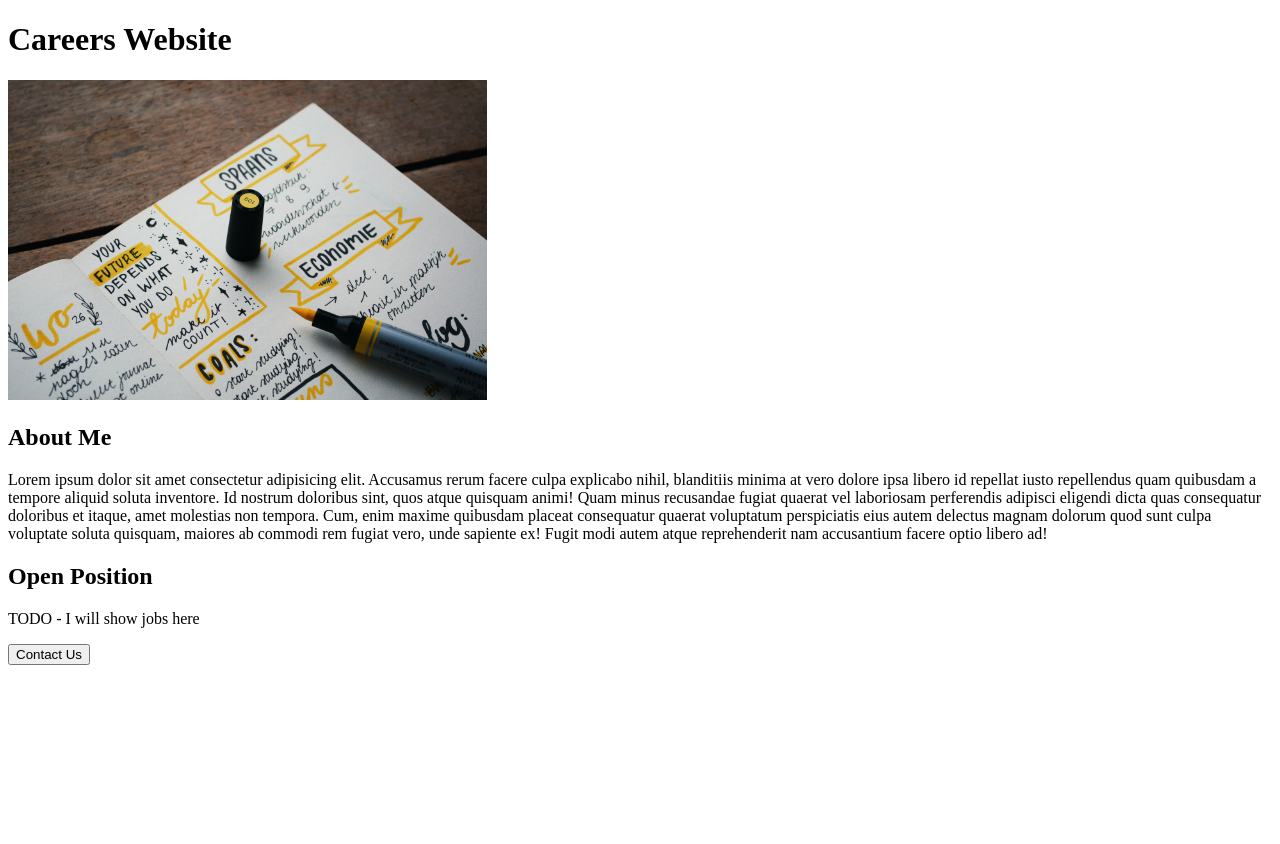
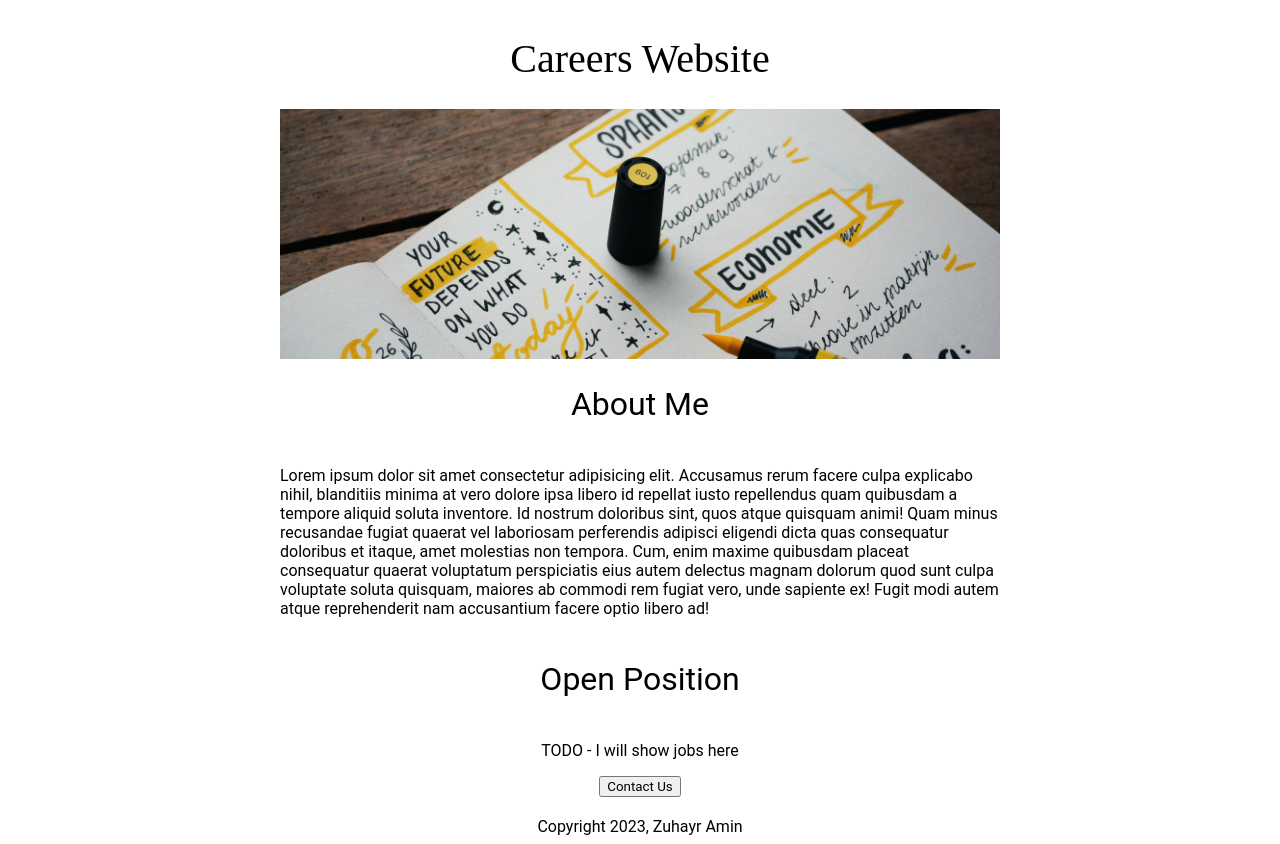
Before and after one commit to zuhayramin/careers-website, a Flask app: page / in a window 1280 px wide. Before the commit the page ends 665 px from the top, so only its background shows below. Run offline with Flask 3, Linux system fonts and the light colour scheme.

Commit message:
Add basic CSS styling

```diff
--- a/templates/home.html
+++ b/templates/home.html
@@ -3,32 +3,73 @@
     <head>
         <meta charset="UTF-8" />
         <meta name="viewport" content="width=device-width, initial-scale=1.0" />
+        <link rel="stylesheet" href="style.css" />
         <title>Careers Website</title>
+        <style>
+            * {
+                font-family: Roboto;
+            }
+
+            h1 {
+                font-size: 40px;
+                font-weight: normal;
+                text-align: center;
+            }
+
+            #banner-img {
+                width: 100%;
+                height: 250px;
+                object-fit: cover;
+            }
+
+            h2 {
+                font-size: 32px;
+                font-weight: normal;
+            }
+
+            #container {
+                display: flex;
+                flex-direction: column;
+                justify-content: center;
+                align-items: center;
+                max-width: 720px;
+            }
+
+            footer {
+                margin-top: 20px;
+            }
+        </style>
     </head>
     <body>
+        <div id="container">
             <h1>Careers Website</h1>
             <img
+                id="banner-img"
                 src="../static/banner.jpg"
                 alt="Motivational Image"
                 height="320px" />
 
             <h2>About Me</h2>
-        <p>
-            Lorem ipsum dolor sit amet consectetur adipisicing elit. Accusamus
-            rerum facere culpa explicabo nihil, blanditiis minima at vero dolore
-            ipsa libero id repellat iusto repellendus quam quibusdam a tempore
-            aliquid soluta inventore. Id nostrum doloribus sint, quos atque
-            quisquam animi! Quam minus recusandae fugiat quaerat vel laboriosam
-            perferendis adipisci eligendi dicta quas consequatur doloribus et
-            itaque, amet molestias non tempora. Cum, enim maxime quibusdam
-            placeat consequatur quaerat voluptatum perspiciatis eius autem
-            delectus magnam dolorum quod sunt culpa voluptate soluta quisquam,
-            maiores ab commodi rem fugiat vero, unde sapiente ex! Fugit modi
-            autem atque reprehenderit nam accusantium facere optio libero ad!
+            <p class="normal-text">
+                Lorem ipsum dolor sit amet consectetur adipisicing elit.
+                Accusamus rerum facere culpa explicabo nihil, blanditiis minima
+                at vero dolore ipsa libero id repellat iusto repellendus quam
+                quibusdam a tempore aliquid soluta inventore. Id nostrum
+                doloribus sint, quos atque quisquam animi! Quam minus recusandae
+                fugiat quaerat vel laboriosam perferendis adipisci eligendi
+                dicta quas consequatur doloribus et itaque, amet molestias non
+                tempora. Cum, enim maxime quibusdam placeat consequatur quaerat
+                voluptatum perspiciatis eius autem delectus magnam dolorum quod
+                sunt culpa voluptate soluta quisquam, maiores ab commodi rem
+                fugiat vero, unde sapiente ex! Fugit modi autem atque
+                reprehenderit nam accusantium facere optio libero ad!
             </p>
 
             <h2>Open Position</h2>
-        <p>TODO - I will show jobs here</p>
+            <p class="normal-text">TODO - I will show jobs here</p>
             <button>Contact Us</button>
+
+            <footer>Copyright 2023, Zuhayr Amin</footer>
+        </div>
     </body>
 </html>
--- /dev/null
+++ b/templates/style.css
@@ -0,0 +1,13 @@
+body {
+    display: flex;
+    flex-direction: column;
+    justify-content: center;
+    align-items: center;
+}
+
+h1 {
+    font-size: 40px;
+    font-family: Robot;
+    font-weight: normal;
+    text-align: center;
+}
```
Lines whose indentation alone changed are shown as unchanged.
